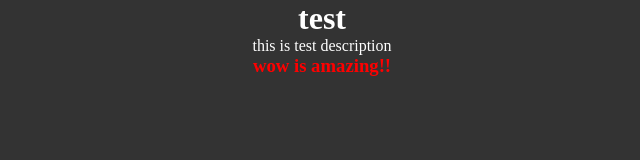
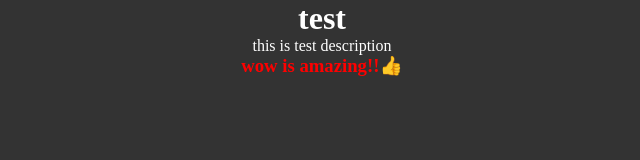
Before and after one commit to patiname/gitdesktop-test, a plain HTML site: page index.html in a window 1280 px wide. Shown: the full height of the page, 318-958 px from the left. Drawn offline with Linux system fonts and the light colour scheme.

Commit message:
good icon add

```diff
--- a/index.html
+++ b/index.html
@@ -10,6 +10,6 @@
   <body>
     <h1>test</h1>
     <p>this is test description</p>
-    <h3>wow is amazing!!</h3>
+    <h3>wow is amazing!!👍</h3>
   </body>
 </html>
```
